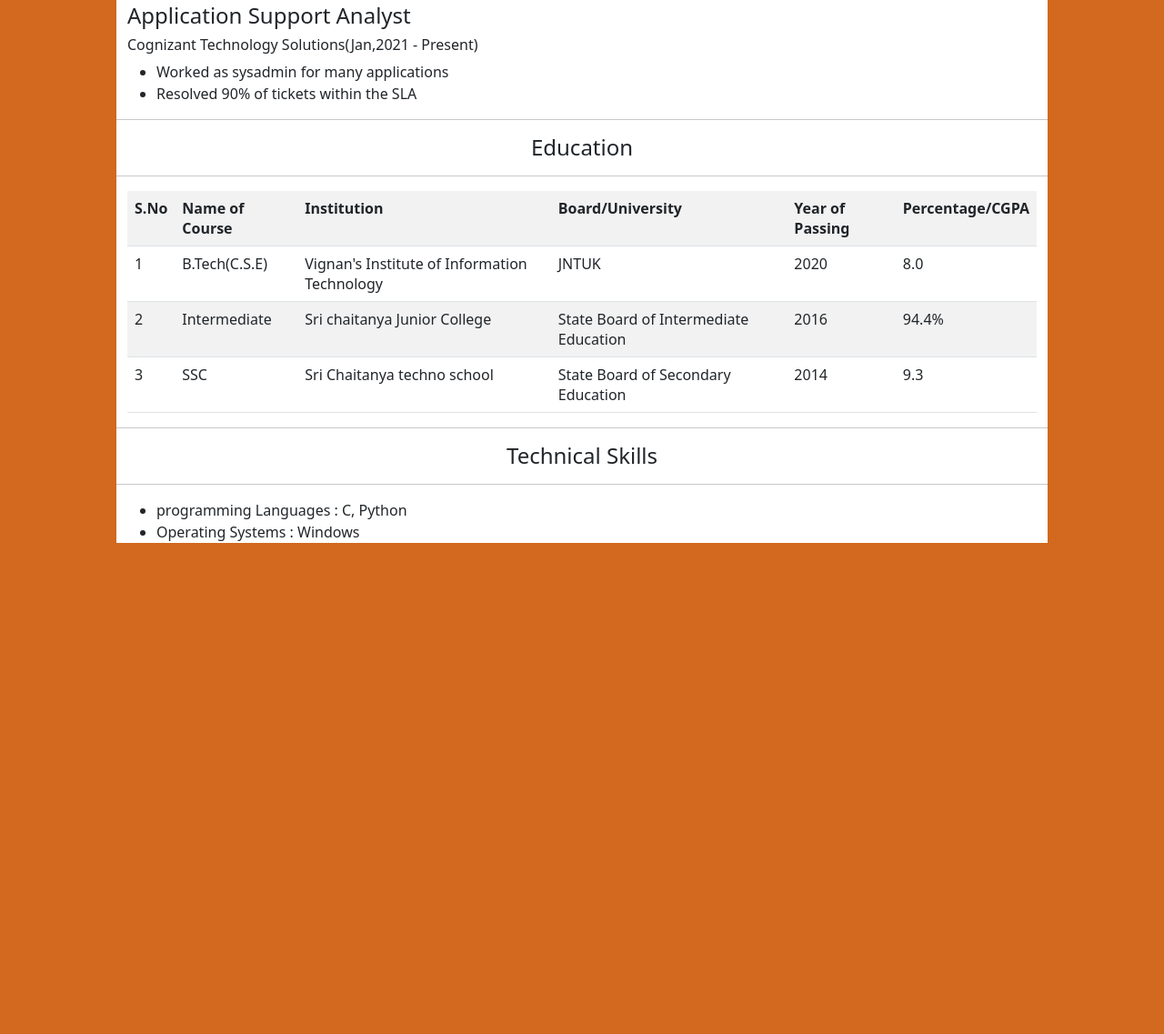
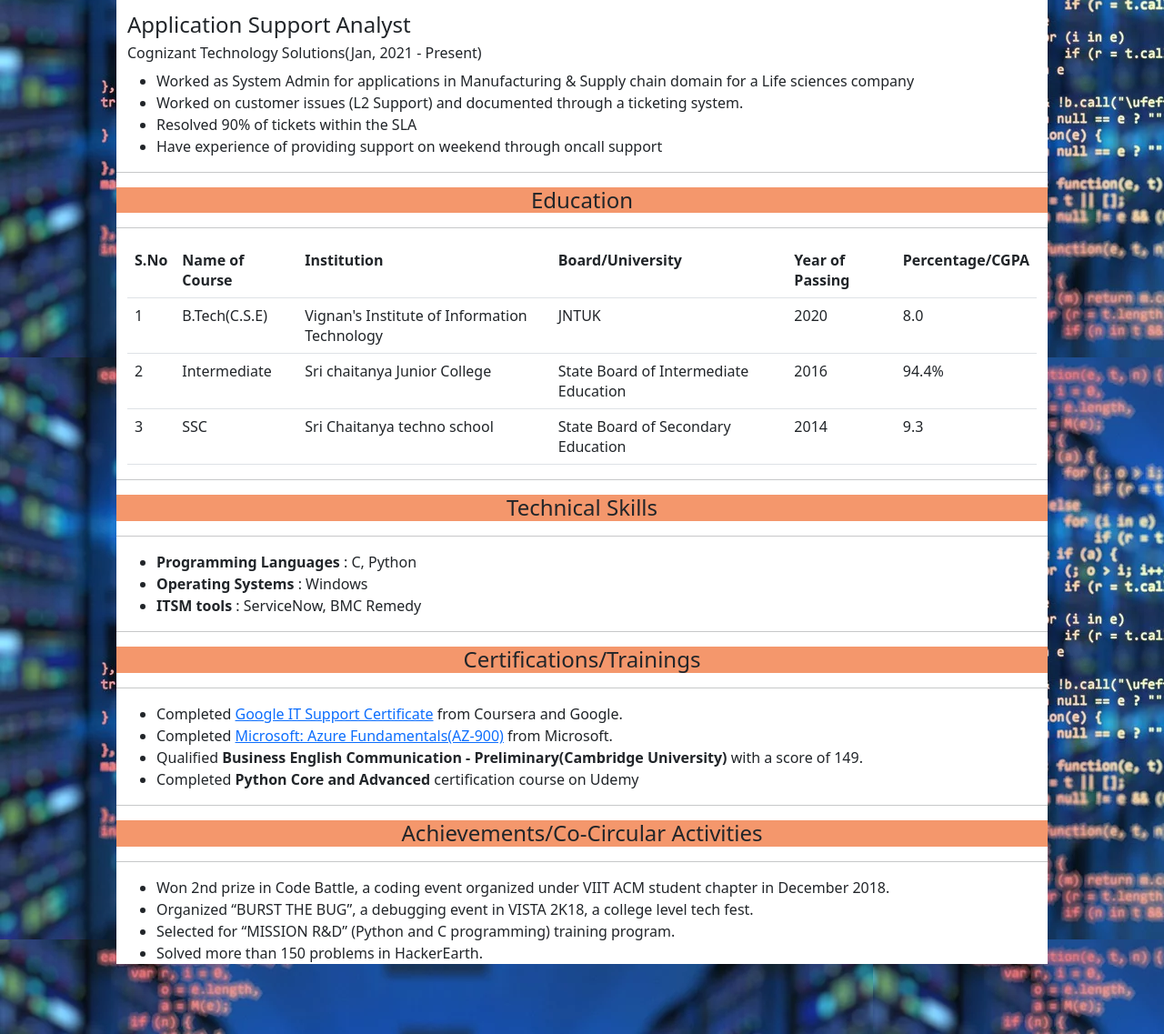
Before and after one commit to sumanth1103/MyGames.github.io, a plain HTML site: page index.html in a window 1280 px wide. Shown: the part 247-1384 px from the top of the page at 91% size. Before the commit the page ends 920 px from the top, so only its background shows below. Drawn offline with nearby package versions, Linux system fonts and the light colour scheme.

Commit message:
Recent changes were updated

```diff
--- a/index.html
+++ b/index.html
@@ -6,7 +6,8 @@
         integrity="sha384-1BmE4kWBq78iYhFldvKuhfTAU6auU8tT94WrHftjDbrCEXSU1oBoqyl2QvZ6jIW3" crossorigin="anonymous">
 </head>
 
-<body style="background-color: chocolate;">
+<body style="background-image: url('Resume_img.webp');">
+
     <div style="margin: 6% 10%; background-color: white;">
         <!--Header div-->
         <div class="container-fluid">
@@ -16,31 +17,34 @@
                     <h5>Application Support Analyst</h5>
                 </div>
                 <div class="col d-flex justify-content-end">
-                    <p>sumanthsai051@gmail.com<br>+91 7981759654</p>
+                    <p>sumanthsai051@gmail.com<br><a target="_blank" href="https://www.linkedin.com/in/sumanth-reddipalli">Linkedin</a><br>+91 7981759654</p>
                 </div>
             </div>
         </div>
+
+        <!--Work Section-->
         <hr>
-        <h4 style="text-align: center;">Work Experience</h4>
+        <h4 style="text-align: center; background-color: #F4976C;" >Work Experience</h4>
         <hr>
-        <!--Work Section-->
         <div class="container-fluid">
             <article>
                 <h4>Application Support Analyst</h4>
-                <h6>Cognizant Technology Solutions(Jan,2021 - Present)</h6>
+                <h6>Cognizant Technology Solutions(Jan, 2021 - Present)</h6>
                 <ul>
-                    <li>Worked as sysadmin for many applications</li>
+                    <li>Worked as System Admin for applications in Manufacturing & Supply chain domain for a Life sciences company</li>
+                    <li>Worked on customer issues (L2 Support) and documented through a ticketing system.</li>
                     <li>Resolved 90% of tickets within the SLA</li>
+                    <li>Have experience of providing support on weekend through oncall support</li>
                 </ul>
             </article>
         </div>
 
         <hr>
-        <h4 style="text-align: center;">Education</h4>
+        <h4 style="text-align: center; background-color: #F4976C;">Education</h4>
         <hr>
         <!--Education-->
         <div class="container-fluid">
-            <table class="table table-striped">
+            <table class="table">
                 <tr>
                     <th>S.No</th>
                     <th>Name of Course</th>
@@ -77,15 +81,46 @@
         </div>
 
         <hr>
-        <h4 style="text-align: center;">Technical Skills</h4>
+        <h4 style="text-align: center; background-color: #F4976C;">Technical Skills</h4>
         <hr>
+
         <!--Skills-->
         <div class="container-fluid">
             <ul>
-                <li>programming Languages : C, Python</li>
-                <li>Operating Systems : Windows</li>
+                <li><b>Programming Languages</b> : C, Python</li>
+                <li><b>Operating Systems</b> : Windows</li>
+                <li><b>ITSM tools</b> : ServiceNow, BMC Remedy</li>
             </ul>
         </div>
+
+        <!--Certifications/Trainings-->
+        <hr>
+        <h4 style="text-align: center; background-color: #F4976C;">Certifications/Trainings</h4>
+        <hr>
+        <div class="container-fluid">
+            <ul>
+                <li>Completed <a href="https://www.credly.com/badges/d2c22626-6bd9-4e88-8395-3a12bbec6d6f/public_url" target="_blank">Google IT Support Certificate</a> from Coursera and Google.</li>
+                <li>Completed <a href="https://www.credly.com/badges/29868306-c1fb-4f04-9417-4c6ae4b0939b/public_url" target="_blank">Microsoft: Azure Fundamentals(AZ-900)</a> from Microsoft.</li>
+                <li>Qualified <strong>Business English Communication - Preliminary(Cambridge University)</strong> with a score of 149.</li>
+                <li>Completed <strong>Python Core and Advanced</strong> certification course on Udemy</li>
+            </ul>
+        </div>
+
+        <!--Achievements-->
+        <hr>
+        <h4 style="text-align: center; background-color: #F4976C;">Achievements/Co-Circular Activities</h4>
+        <hr>
+        <div class="container-fluid">
+            <ul>
+                <li>Won 2nd prize in Code Battle, a coding event organized under VIIT ACM student chapter in December 2018.</li>
+                <li>Organized “BURST THE BUG”, a debugging event in VISTA 2K18, a college level tech fest.</li>
+                <li>Selected for “MISSION R&D” (Python and C programming) training program.</li>
+                <li>Solved more than 150 problems in HackerEarth.</li>
+            </ul>
+        </div>
+
+
+
     </div>
     <script src="https://cdn.jsdelivr.net/npm/bootstrap@5.1.3/dist/js/bootstrap.bundle.min.js"
         integrity="sha384-ka7Sk0Gln4gmtz2MlQnikT1wXgYsOg+OMhuP+IlRH9sENBO0LRn5q+8nbTov4+1p"
```
